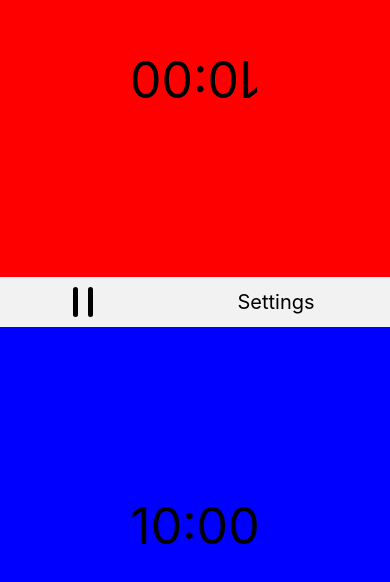
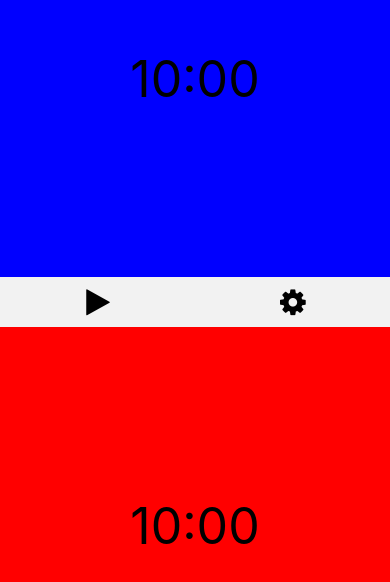
Before and after one commit to TrevorStreng/mobileClock, a React Native app: screen / in a window 390 px wide. Shown: the part 120-702 px from the top of the page. Built offline with nearby package versions, Linux system fonts and the light colour scheme.

Commit message:
starting to implement custom time input inProgress

```diff
--- a/components/main.js
+++ b/components/main.js
@@ -1,7 +1,6 @@
 import React, { useEffect, useState } from "react";
 import { Pressable, StyleSheet, Text, View, Button } from "react-native";
-import Settings from "./settings";
-import { SvgUri } from "react-native-svg";
+import Icon from "react-native-vector-icons/FontAwesome";
 
 export default function Main({ navigation }) {
   const [time, setTime] = useState(10 * 60);
@@ -10,12 +9,18 @@ export default function Main({ navigation }) {
   const [isRunning2, setIsRunning2] = useState(false);
   const [colorP1, setColorP1] = useState("red");
   const [colorP2, setColorP2] = useState("blue");
+  const [paused, setPaused] = useState(true);
+  const [p1sTurn, setp1sTurn] = useState(true);
 
   const recieveColorP1 = (color) => {
     setColorP1(color);
   };
   const recieveColorP2 = (color) => {
     setColorP2(color);
+  };
+  const recieveTime = (time) => {
+    setTime(time);
+    setTime2(time);
   };
 
   useEffect(() => {
@@ -38,11 +43,24 @@ export default function Main({ navigation }) {
     setTime2((t) => t - 1);
   };
 
-  const start = () => setIsRunning(true);
+  const start = () => {
+    if (p1sTurn) setIsRunning(true);
+    else setIsRunning2(true);
+  };
 
   const switchPlayers = () => {
-    setIsRunning(!isRunning);
-    setIsRunning2(!isRunning2);
+    if (isRunning) {
+      setIsRunning(!isRunning);
+      setIsRunning2(!isRunning2);
+      setp1sTurn(false);
+    }
+  };
+  const switchPlayers2 = () => {
+    if (isRunning2) {
+      setIsRunning(!isRunning);
+      setIsRunning2(!isRunning2);
+      setp1sTurn(true);
+    }
   };
 
   const formatTime = (t) => {
@@ -53,33 +71,64 @@ export default function Main({ navigation }) {
       .padStart(2, "0")}`;
   };
 
+  const play = () => {
+    setPaused(false);
+    start();
+  };
+
+  const pause = () => {
+    setPaused(true);
+    setIsRunning(false);
+    setIsRunning2(false);
+  };
+
   return (
     <>
-      <Pressable style={[styles.topHalf, { backgroundColor: colorP1 }]}>
+      <Pressable
+        style={[styles.topHalf, { backgroundColor: colorP2 }]}
+        onPress={() => switchPlayers2()}
+      >
         <View>
-          <Text style={[styles.text, styles.textP1]}>{formatTime(time)}</Text>
+          <Text style={[styles.text, styles.textP2]}>{formatTime(time2)}</Text>
         </View>
       </Pressable>
+      {/* add a reset button */}
       <View style={styles.middle}>
-        <Pressable>
+        <Pressable
+          style={[styles.pauseButton, paused ? { display: "none" } : {}]}
+          onPress={() => pause()}
+        >
           <View style={styles.pause}>
             <View style={styles.pauseBar}></View>
             <View style={styles.pauseBar}></View>
           </View>
         </Pressable>
         <Pressable
+          style={[styles.pauseButton, paused ? {} : { display: "none" }]}
+          onPress={() => play()}
+        >
+          <Icon name="play" size={30} color="black"></Icon>
+        </Pressable>
+        <Pressable
           title={"Settings"}
           onPress={() =>
-            navigation.navigate("Settings", { setColorP1, setColorP2 })
+            navigation.navigate("Settings", {
+              setColorP1,
+              setColorP2,
+              setTime,
+              setTime2,
+            })
           }
-          style={styles.settings}
         >
-          <Text style={styles.settingsText}>Settings</Text>
+          <Icon name="gear" size={30} color="black"></Icon>
         </Pressable>
       </View>
-      <Pressable style={[styles.bottomHalf, { backgroundColor: colorP2 }]}>
+      <Pressable
+        style={[styles.bottomHalf, { backgroundColor: colorP1 }]}
+        onPress={() => switchPlayers()}
+      >
         <View>
-          <Text style={styles.text}>{formatTime(time2)}</Text>
+          <Text style={styles.text}>{formatTime(time)}</Text>
         </View>
       </Pressable>
     </>
@@ -134,4 +183,7 @@ const styles = StyleSheet.create({
     backgroundColor: "black",
     borderRadius: 5,
   },
+  pauseButton: {
+    paddingHorizontal: 2,
+  },
 });
--- a/components/settings.js
+++ b/components/settings.js
@@ -9,16 +9,20 @@ import {
 } from "react-native";
 
 export default function Settings({ route }) {
-  const { colorP1, colorP2 } = route.params;
+  // const { colorP1, colorP2 } = route.params;
   const { setColorP1, setColorP2 } = route.params;
+  // const { time, time2 } = route.params;
+  const { setTime, setTime2 } = route.params;
   const [color1, setColor1] = useState("");
   const [color2, setColor2] = useState("");
-  const [time, setTime] = useState("10:00");
+  const [t, setT] = useState(10 * 60);
 
   useEffect(() => {
     setColorP1(color1);
     setColorP2(color2);
-  }, [color1, color2]);
+    // setTime(t);
+    // setTime2(t);
+  }, [color1, color2, t]);
   const toggleColorP1 = (color) => {
     setColor1(color);
   };
@@ -26,14 +30,34 @@ export default function Settings({ route }) {
   const toggleColorP2 = (color) => {
     setColor2(color);
   };
+  const newTime = (str) => {
+    if (str.includes(":")) {
+      let arr = str.split(":");
+      let mins = parseInt(arr[0]);
+      let secs = parseInt(arr[1]);
+      console.log(secs);
+      setT(mins * 60 + secs);
+    } else {
+      let num = parseInt(str);
+      console.log(num);
+      setT(num * 10);
+    }
+    setTime(t);
+    setTime2(t);
+  };
+  const submitTime = () => {
+    newTime(inputText);
+  };
   return (
     <>
       <View style={styles.time}>
-        <Text>Select time length for each player</Text>
+        <Text style={{ padding: 5 }}>Select time length for each player</Text>
         <TextInput
           placeholder="10:00"
-          onChangeText={(text) => console.log(text)}
+          onChangeText={(text) => newTime(text)}
+          style={styles.inputBox}
         />
+        <Button title={time}>here</Button>
       </View>
       <View style={styles.container}>
         <Text>Pick Your Colors</Text>
@@ -160,4 +184,11 @@ const styles = StyleSheet.create({
     justifyContent: "center",
     alignItems: "center",
   },
+  inputBox: {
+    borderWidth: 2,
+    borderColor: "gray",
+    borderRadius: 5,
+    padding: 2,
+    fontSize: 30,
+  },
 });
```
